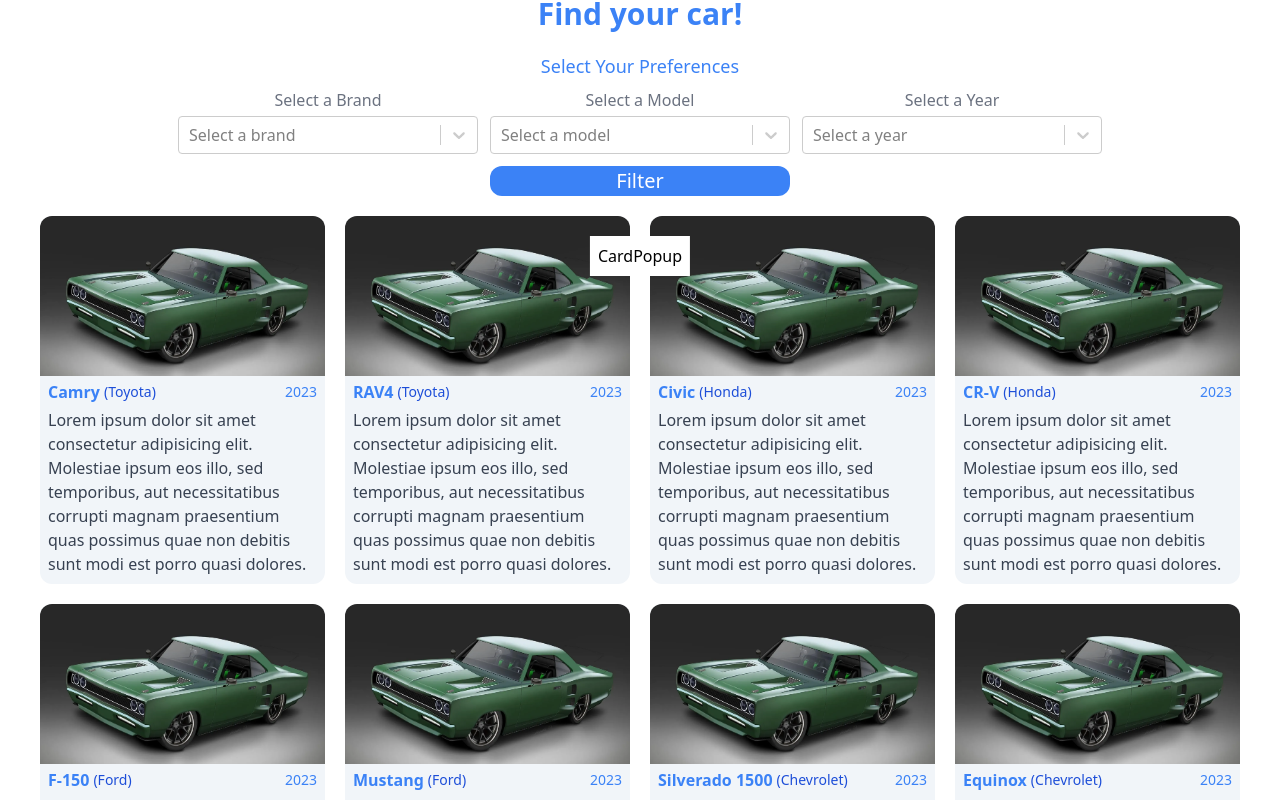
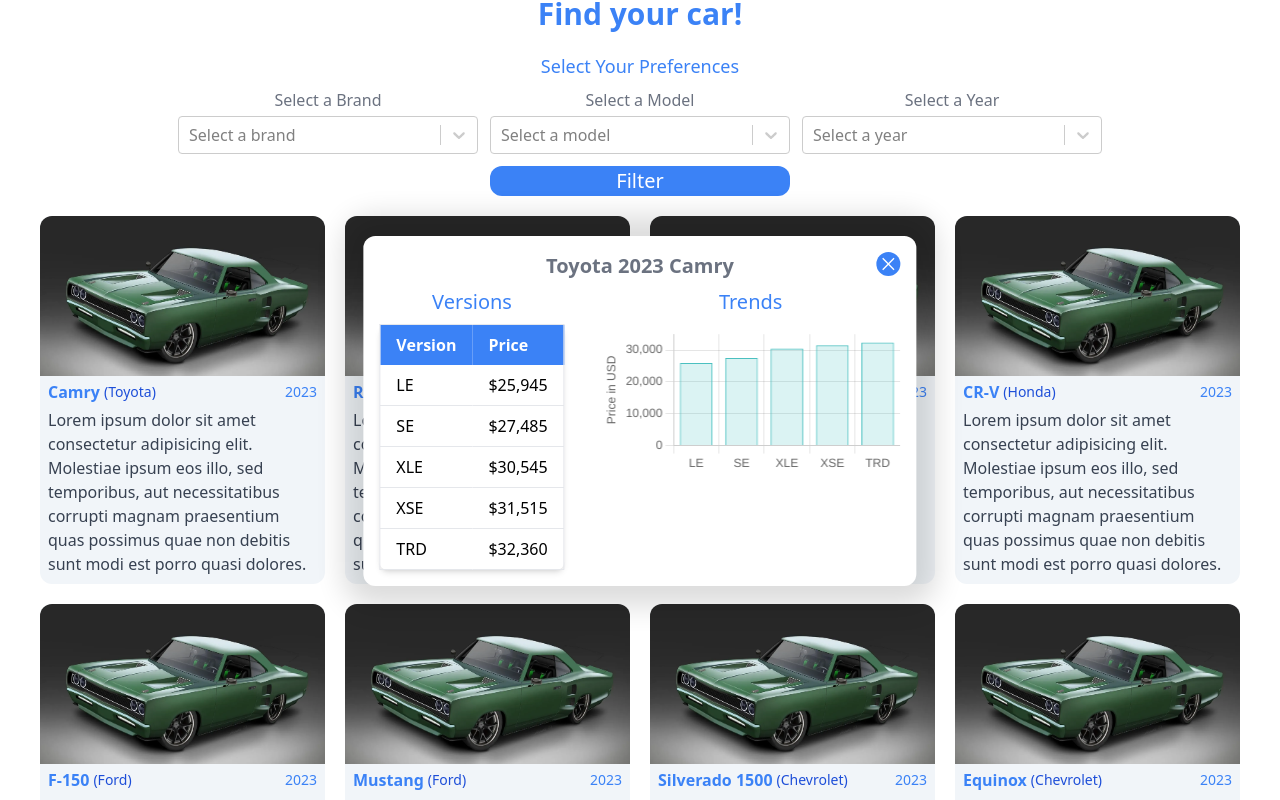
Before and after one commit to Mansour4955/expert-eye-test, a React (Create React App) app: page / in a window 1280 px wide. Both pictures are taken after a click on the element 182 px from the left and 982 px from the top of the page. Shown: the part 582-1382 px from the top of the page. Built offline with nearby package versions, Linux system fonts and the light colour scheme.

Commit message:
finished the test

```diff
--- a/package.json
+++ b/package.json
@@ -6,8 +6,11 @@
     "@testing-library/jest-dom": "^5.17.0",
     "@testing-library/react": "^13.4.0",
     "@testing-library/user-event": "^13.5.0",
+    "chart.js": "^4.4.5",
     "react": "^18.3.1",
+    "react-chartjs-2": "^5.2.0",
     "react-dom": "^18.3.1",
+    "react-icons": "^5.3.0",
     "react-router-dom": "^6.27.0",
     "react-scripts": "5.0.1",
     "react-select": "^5.8.1",
--- /dev/null
+++ b/src/components/CarChart.js.jsx
@@ -0,0 +1,45 @@
+import React from 'react';
+import { Bar } from 'react-chartjs-2';
+import { Chart as ChartJS, CategoryScale, LinearScale, BarElement, Title } from 'chart.js';
+
+ChartJS.register(CategoryScale, LinearScale, BarElement, Title);
+
+const CarChart = ({versions}) => {
+
+    const data = {
+        labels: versions.map(version => version.name),
+        datasets: [{
+            label: 'Price in USD',
+            data: versions.map(version => version.price),
+            backgroundColor: 'rgba(75, 192, 192, 0.2)',
+            borderColor: 'rgba(75, 192, 192, 1)',
+            borderWidth: 1,
+        }],
+    };
+
+    const options = {
+        scales: {
+            y: {
+                beginAtZero: true,
+                title: {
+                    display: true,
+                    text: 'Price in USD'
+                }
+            },
+        },
+        plugins: {
+            legend: {
+                display: true,
+                position: 'top',
+            },
+            title: {
+                display: false,
+                text: 'Car Versions and Prices',
+            },
+        },
+    };
+
+    return <Bar data={data} options={options} />;
+};
+
+export default CarChart;
--- a/src/components/CardPopup.jsx
+++ b/src/components/CardPopup.jsx
@@ -1,9 +1,49 @@
-import React from 'react'
+import React from "react";
+import CarChart from "./CarChart.js";
+import { RiCloseLargeLine } from "react-icons/ri";
+const CardPopup = ({ setShowPopup, popupData }) => {
+  return (
+    <div className="p-4 bg-white absolute left-1/2 -translate-x-1/2 top-5 rounded-xl shadow-[0px_0px_28px_20px_#00000024] cursor-pointer">
+      <div className="flex flex-col items-center min-w-[500px] gap-y-2 relative">
+        <span
+          onClick={() => setShowPopup(false)}
+          className="absolute right-0 top-0 cursor-pointer text-white hover:bg-red-600 duration-150 bg-blue_color p-1 rounded-full flex justify-center items-center"
+        >
+          <RiCloseLargeLine size={16} />
+        </span>
+        <h1 className="text-xl font-semibold text-gray-500">
+          {popupData?.make} {popupData?.year} {popupData?.model}
+        </h1>
+        <div className="flex gap-x-5">
+          <div className="flex flex-col items-center gap-y-2 mr-4">
+            <p className="text-xl font-medium text-blue_color">Versions</p>
+            <table className="min-w-full bg-white border border-gray-200 rounded-lg shadow-md">
+              <thead className="bg-blue_color text-white">
+                <tr>
+                  <th className="py-2 px-4 text-left">Version</th>
+                  <th className="py-2 px-4 text-left">Price</th>
+                </tr>
+              </thead>
+              <tbody>
+                {popupData?.versions.map((version, index) => (
+                  <tr key={index} className="border-b hover:bg-gray-100">
+                    <td className="py-2 px-4">{version.name}</td>
+                    <td className="py-2 px-4">
+                      ${version.price.toLocaleString()}
+                    </td>
+                  </tr>
+                ))}
+              </tbody>
+            </table>
+          </div>
+          <div className="flex flex-col items-center gap-y-2 flex-1">
+            <p className="text-xl font-medium text-blue_color">Trends</p>
+            <CarChart versions={popupData?.versions} />
+          </div>
+        </div>
+      </div>
+    </div>
+  );
+};
 
-const CardPopup = () => {
-  return (
-    <div className='p-2 bg-white absolute left-1/2 -translate-x-1/2 top-5'>CardPopup</div>
-  )
-}
-
-export default CardPopup
+export default CardPopup;
--- a/src/components/CardsContainer.jsx
+++ b/src/components/CardsContainer.jsx
@@ -1,16 +1,28 @@
-import React, { useState } from "react";
+import React, { useEffect, useState } from "react";
 import image from "../assets/553r-dark-green-muscle-car-1920x914.webp";
 import CardPopup from "./CardPopup";
 
 const CardsContainer = ({ filteredVehicles }) => {
   const [showPopup, setShowPopup] = useState(false);
+  const [popupData, setPopupData] = useState(null);
+  useEffect(() => {
+    if (filteredVehicles.length < 1) {
+      setShowPopup(false);
+    }
+  }, [filteredVehicles]);
 
   return (
     <div className="relative w-full grid max-md:grid-cols-1 max-lg:grid-cols-2 lg:grid-cols-3 xl:grid-cols-4 gap-5">
-      {showPopup && <CardPopup />}
-      {filteredVehicles?.map((vehicle, index) => (
+      {showPopup && (
+        <CardPopup popupData={popupData} setShowPopup={setShowPopup} />
+      )}
+      {filteredVehicles.length > 0 ? (
+        filteredVehicles?.map((vehicle, index) => (
           <div
-          onClick={() => setShowPopup(true)}
+            onClick={() => {
+              setShowPopup(true);
+              setPopupData(vehicle);
+            }}
             className="col-span-1 bg-grey_color flex flex-col rounded-xl duration-200 hover:shadow-[0px_0px_28px_20px_#00000024] cursor-pointer"
             key={index}
           >
@@ -32,14 +44,19 @@
                 </span>
               </div>
               <p className="text-gray-700">
-              Lorem ipsum dolor sit amet consectetur adipisicing elit. Molestiae
-              ipsum eos illo, sed temporibus, aut necessitatibus corrupti magnam
-              praesentium quas possimus quae non debitis sunt modi est porro
-              quasi dolores.
+                Lorem ipsum dolor sit amet consectetur adipisicing elit.
+                Molestiae ipsum eos illo, sed temporibus, aut necessitatibus
+                corrupti magnam praesentium quas possimus quae non debitis sunt
+                modi est porro quasi dolores.
               </p>
             </div>
           </div>
-      ))}
+        ))
+      ) : (
+        <p className="flex justify-center my-4 text-2xl max-md:col-span-1 max-lg:col-span-2 lg:col-span-3 xl:col-span-4 text-gray-600">
+          There is no car matched with your filter!
+        </p>
+      )}
     </div>
   );
 };
```
Also changed, not shown: 1 other file (tests, documents, lock files or other folders). Lines whose indentation alone changed are shown as unchanged.
